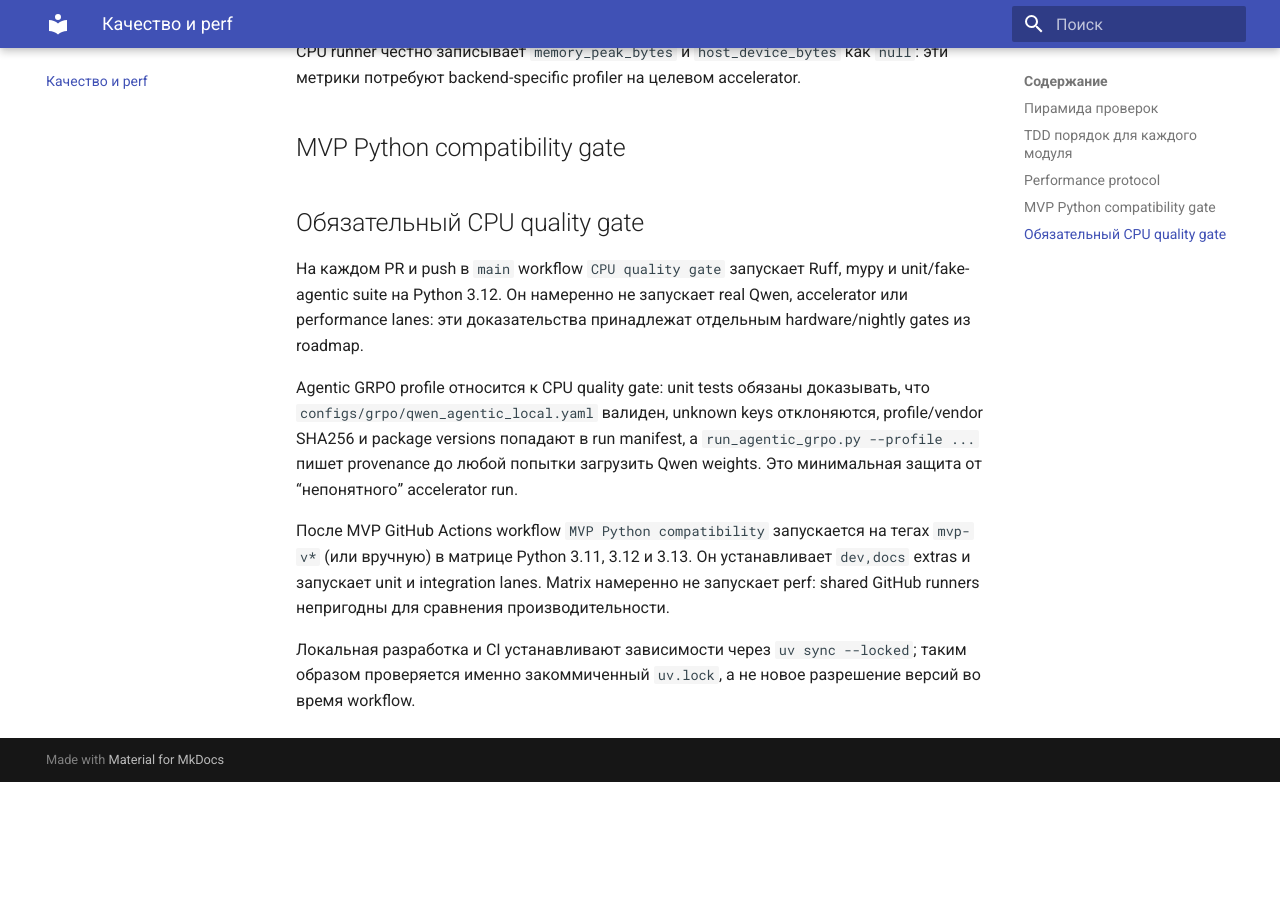
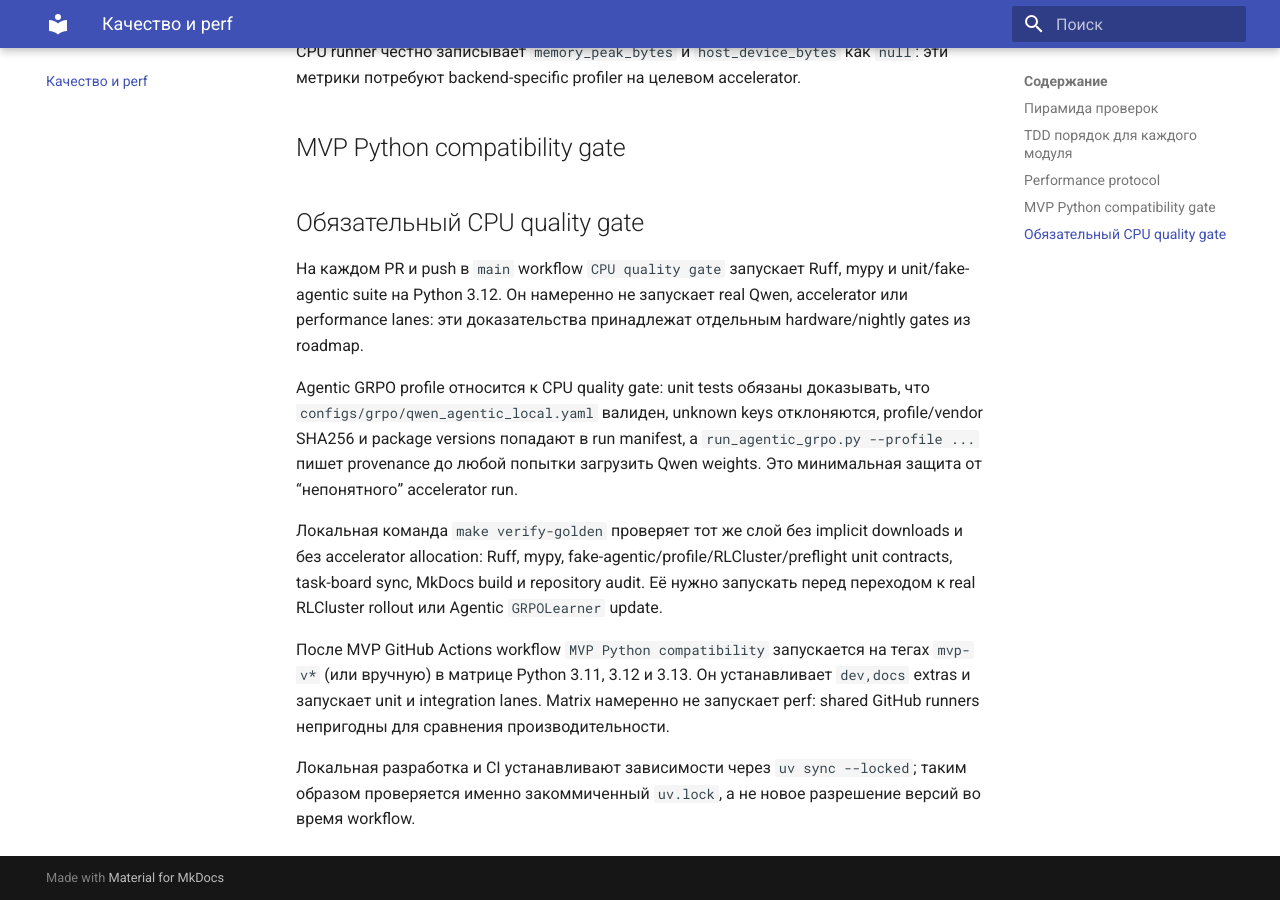
Before and after one commit to Lukashevskiy/tunix-agents, an MkDocs documentation site: the page built from docs/quality.md, in a window 1280 px wide and 900 px high, scrolled down 2106 px. Built offline with MkDocs 1.6.1 and Material for MkDocs 9.7.7, drawn with Linux system fonts in a browser that asks for light colours; before the commit the page ends 2888 px from its top, so only the background shows below that.

Commit message:
chore: add golden verification gate

```diff
--- a/docs/quality.md
+++ b/docs/quality.md
@@ -88,6 +88,11 @@ Agentic GRPO profile относится к CPU quality gate: unit tests обяз
 provenance до любой попытки загрузить Qwen weights. Это минимальная защита от “непонятного”
 accelerator run.
 
+Локальная команда `make verify-golden` проверяет тот же слой без implicit downloads и без
+accelerator allocation: Ruff, mypy, fake-agentic/profile/RLCluster/preflight unit contracts,
+task-board sync, MkDocs build и repository audit. Её нужно запускать перед переходом к real
+RLCluster rollout или Agentic `GRPOLearner` update.
+
 После MVP GitHub Actions workflow `MVP Python compatibility` запускается на тегах `mvp-v*` (или
 вручную) в матрице Python 3.11, 3.12 и 3.13. Он устанавливает `dev,docs` extras и запускает unit
 и integration lanes. Matrix намеренно не запускает perf: shared GitHub runners непригодны для
```
Also changed, not shown: docs/plan.md (+3 -1 lines), 1 other file.
